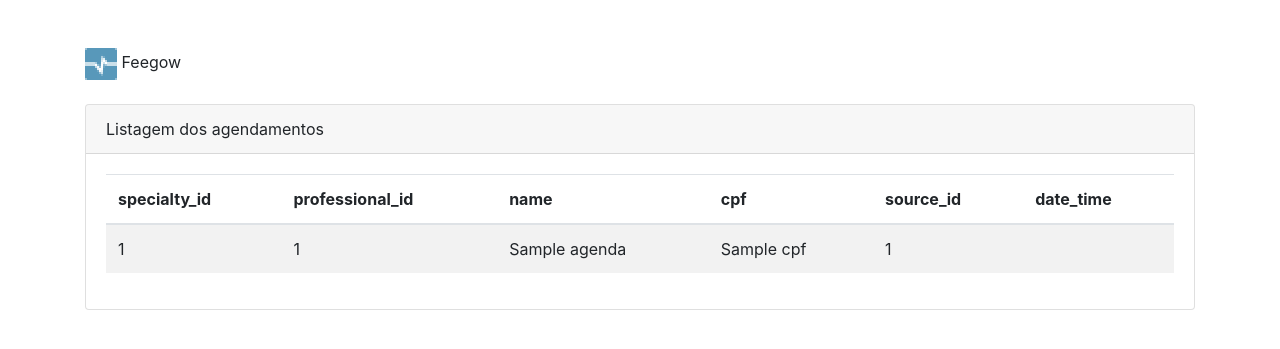
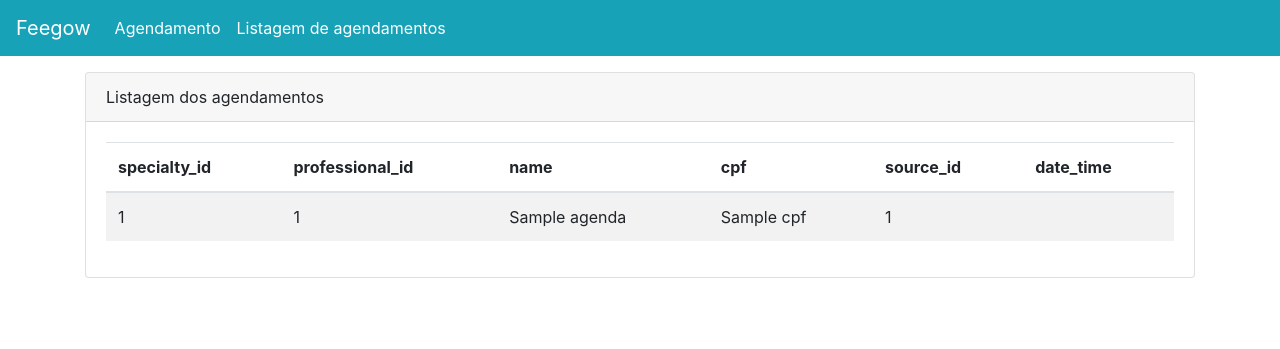
Before and after one commit to AndreCoutinho2020/feegow, a CakePHP app: the page made by app/View/Agendas/listar.ctp in a window 1280 px wide. Shown: the top 349 px of the page. Run offline with PHP 8.4 and a stand-in for CakePHP, Linux system fonts and the light colour scheme; the template is opened without the code that fills it: most values are stand-ins (such as "Sample title", 1, 10 or a date in 2020); data that the repository does not hold is empty; some libraries are stand-ins or nearby versions.

Commit message:
Inclusão da Barra de Navegação

```diff
--- a/app/View/Layouts/default.ctp
+++ b/app/View/Layouts/default.ctp
@@ -18,9 +18,24 @@
     <body>
         <div class="container">
             <div class="row mt-5 mb-4">
-                <div class="col-md-12 col-lg-12">
-                    <img src="/feegow/img/cropped-favicon-32x32.png"> Feegow
-                </div>
+
+                <nav class="navbar navbar navbar-expand-lg fixed-top navbar-light bg-info">
+                    <a class="navbar-brand text-white" href="/feegow">Feegow</a>
+                    <button class="navbar-toggler text-white" type="button" data-toggle="collapse" data-target="#navbarSupportedContent" aria-controls="navbarSupportedContent" aria-expanded="false" aria-label="Toggle navigation">
+                        <span class="navbar-toggler-icon"></span>
+                    </button>
+
+                    <div class="collapse navbar-collapse" id="navbarSupportedContent">
+                        <ul class="navbar-nav mr-auto">
+                            <li class="nav-item active">
+                                <a class="nav-link text-white" href="/feegow">Agendamento <span class="sr-only">(current)</span></a>
+                            </li>
+                            <li class="nav-item">
+                                <a class="nav-link text-white" href="/feegow/listar">Listagem de agendamentos</a>
+                            </li>
+                        </ul>
+                    </div>
+                </nav>
             </div>
             <div class="row">
                 <div class="col-md-12 col-lg-12">
```
